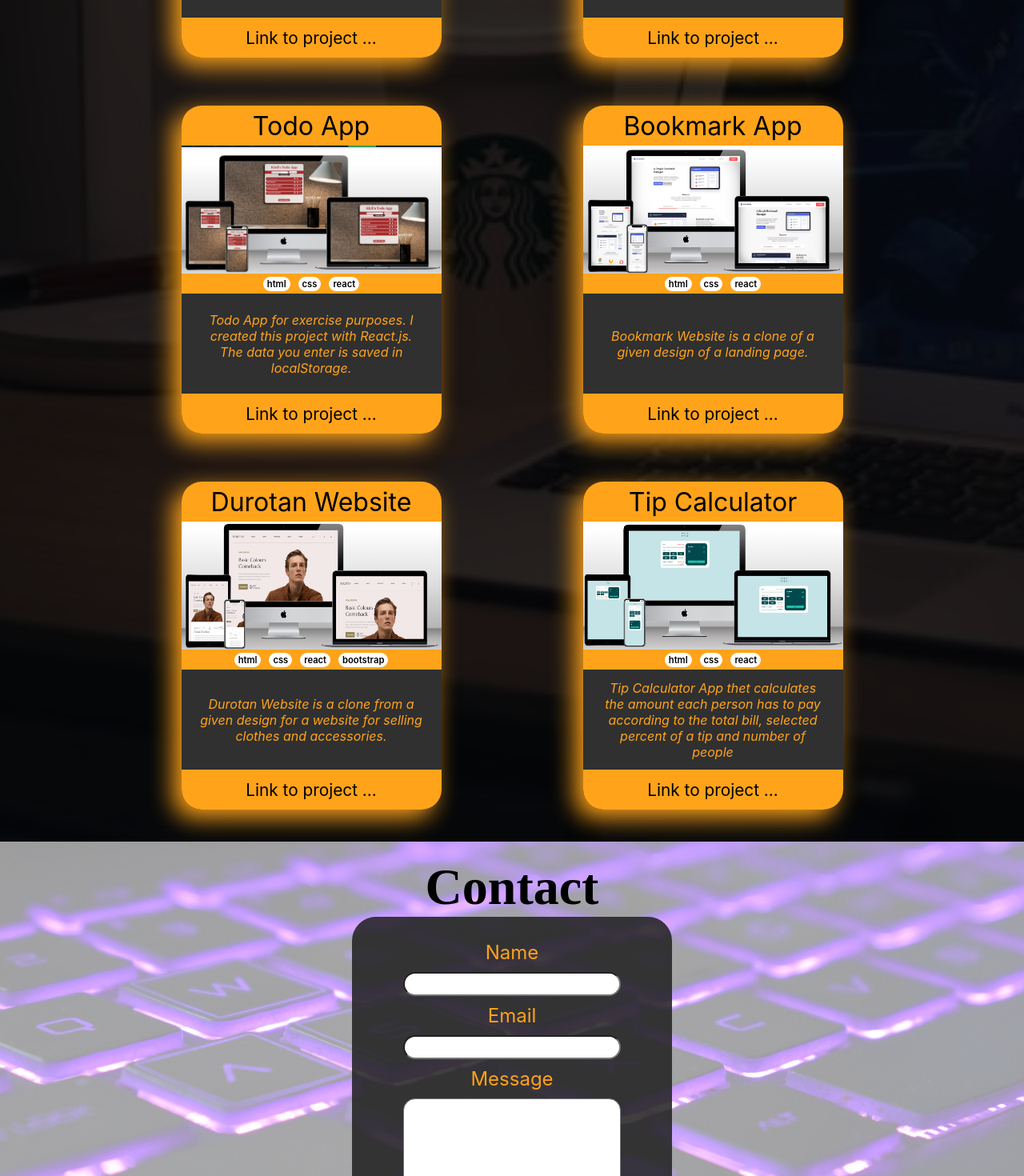
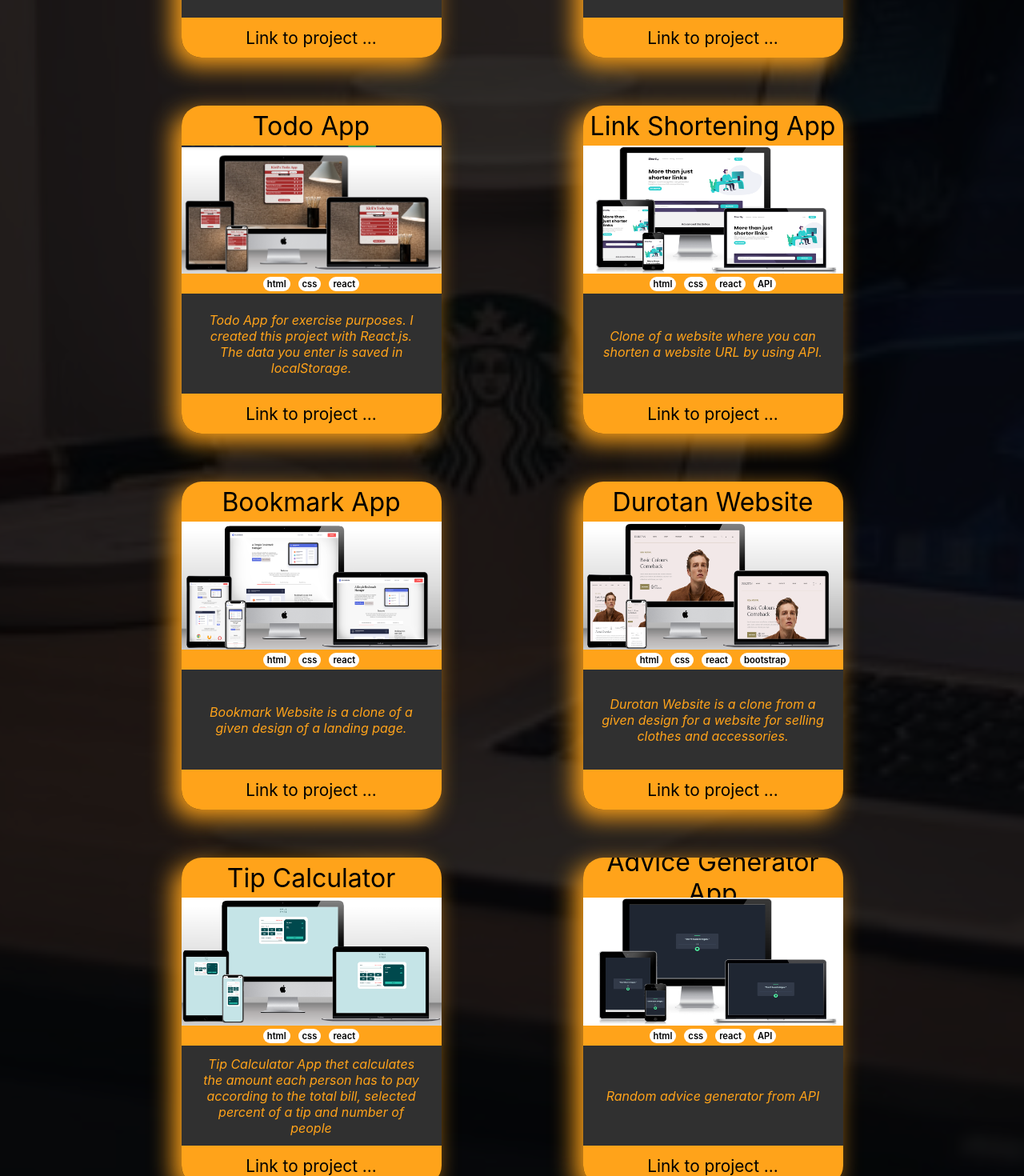
Before and after one commit to Kiril-Pavlov/portfolio-website, a React (Create React App) app: page / in a window 1280 px wide. Shown: the part 2460-3930 px from the top of the page at 80% size. Built offline with nearby package versions, Linux system fonts and the light colour scheme; a web font is replaced by a local one.

Commit message:
added 2 projects

```diff
--- a/src/components/Projects.js
+++ b/src/components/Projects.js
@@ -1,11 +1,14 @@
 import React from 'react'
 import "./Projects.css"
+
 import pizzaImg from "../assets/pizza-app-mockup.png"
 import movieImg from "../assets/movie-app.png"
 import todoImg from "../assets/todo-app-mockup.png"
 import bookmarkImg from "../assets/bookmark-app-mockup.png"
 import durotanImg from "../assets/durotan-site-mockup.png"
 import tipCalcImg from "../assets/tip-calc-mockup.png"
+import linkShorteningImg from "../assets/link-shortening-mockup.png"
+import getAdviceImg from "../assets/get-advice-mockup.png"
 
 const Projects = () => {
     const projectsList = [
@@ -31,6 +34,13 @@ const Projects = () => {
             url: "https://todoapp.pavlov.mk/"
         },
         {
+            name: "Link Shortening App",
+            img: `${linkShorteningImg}`,
+            description: "Clone of a website where you can shorten a website URL by using API.",
+            skills: ["html", "css", "react", "API"],
+            url: "https://url-shortening-app-kiril.netlify.app/"
+        },
+        {
             name: "Bookmark App",
             img: `${bookmarkImg}`,
             description: "Bookmark Website is a clone of a given design of a landing page.",
@@ -50,6 +60,13 @@ const Projects = () => {
             description: "Tip Calculator App thet calculates the amount each person has to pay according to the total bill, selected percent of a tip and number of people",
             skills: ["html", "css", "react"],
             url: "https://tip-splitter-calc.netlify.app/"
+        },
+        {
+            name: "Advice Generator App",
+            img: `${getAdviceImg}`,
+            description: "Random advice generator from API",
+            skills: ["html", "css", "react", "API"],
+            url: "https://get-advice-app-kiril.netlify.app/"
         }
     ]
     return (
```
Also changed, not shown: src/assets/get-advice-mockup.png (added), src/assets/link-shortening-mockup.png (added).
